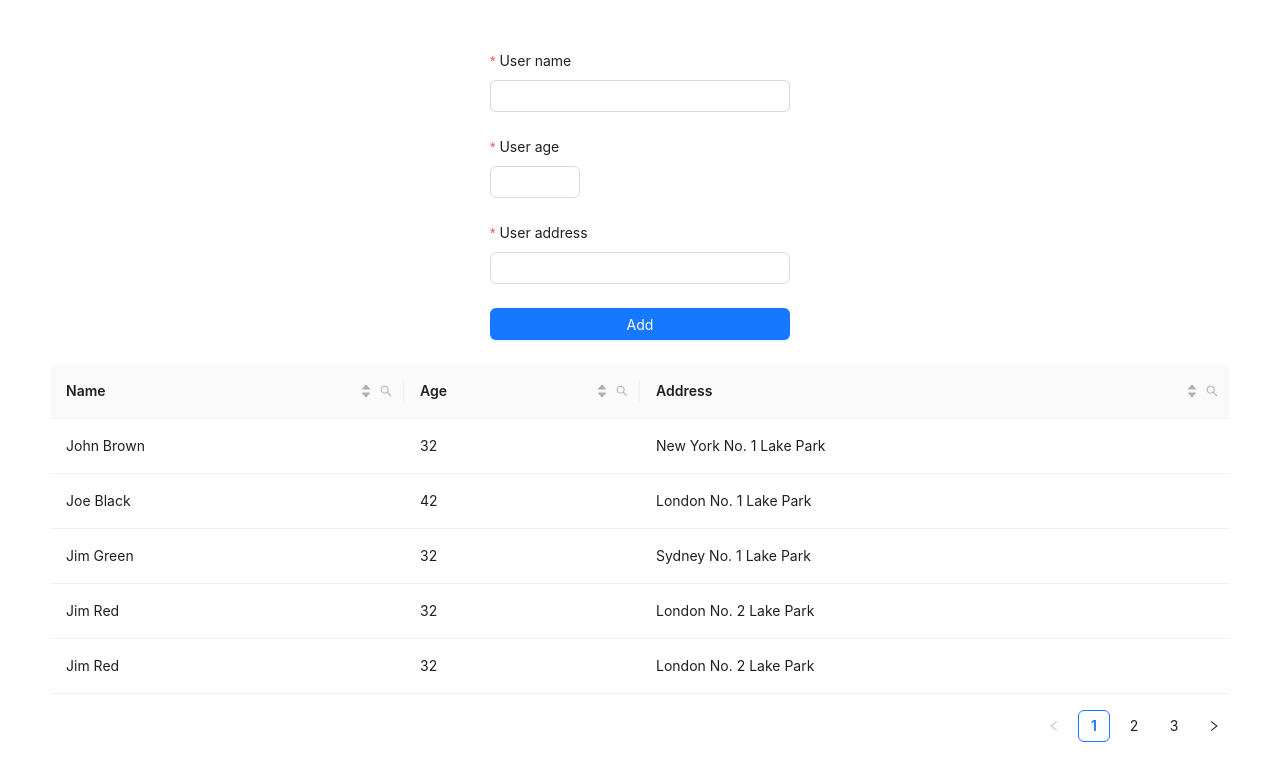
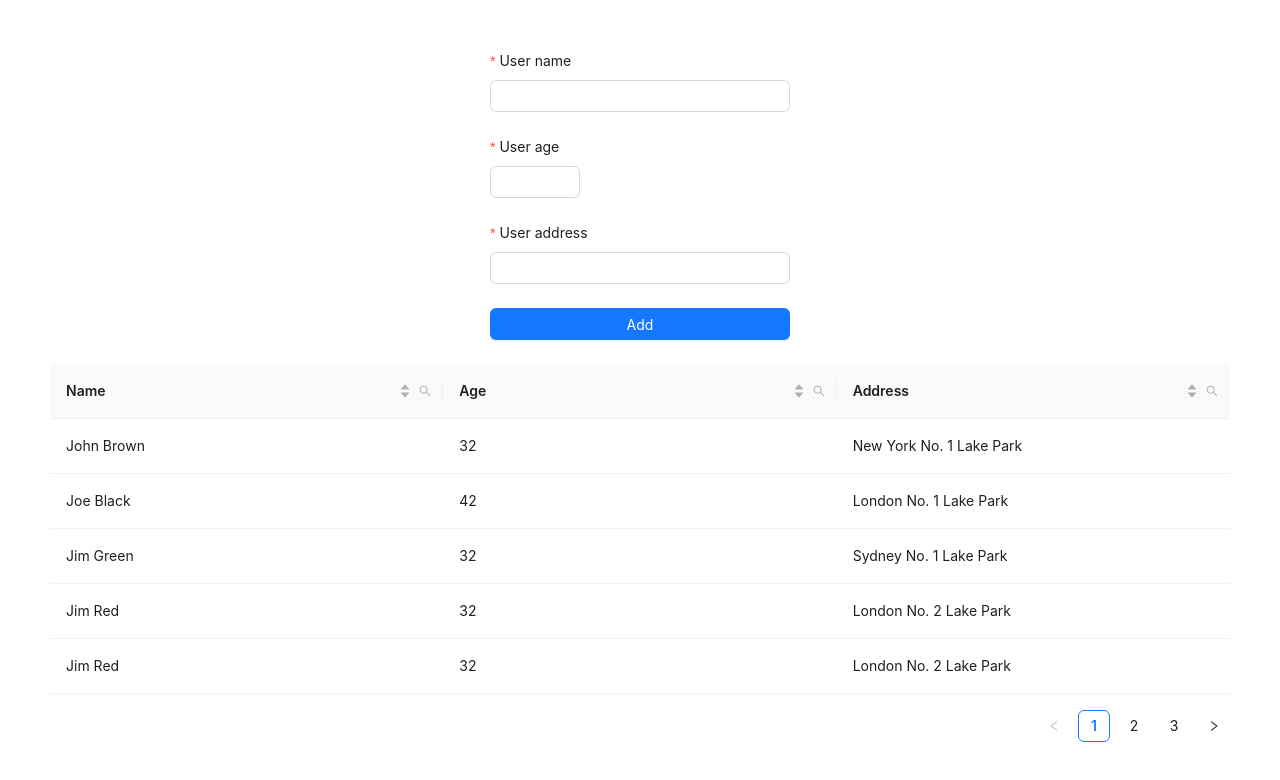
Before and after one commit to antonpatotski/UTest, a React (Create React App) app: page / in a window 1280 px wide. Shown: the top 780 px of the page. Built offline with nearby package versions, Linux system fonts and the light colour scheme.

Commit message:
Add resize

```diff
--- a/package.json
+++ b/package.json
@@ -15,6 +15,7 @@
     "react-resizable": "^3.0.5",
     "react-router-dom": "^6.11.2",
     "react-scripts": "5.0.1",
+    "resizable-antd-table": "^1.0.1",
     "sass": "^1.62.1",
     "web-vitals": "^2.1.4"
   },
--- /dev/null
+++ b/src/pages/landing/table/resizableTitle.js
@@ -0,0 +1,23 @@
+import { Resizable } from 'react-resizable';
+export const ResizableTitle = (props) => {
+  const { onResize, width, ...restProps } = props;
+  if (!width) {
+    return <th {...restProps} />;
+  }
+  return (
+    <Resizable
+      width={width}
+      height={0}
+      handle={
+        <span
+          className="react-resizable-handle"
+          onClick={(e) => { e.stopPropagation() }}
+        />
+      }
+      onResize={onResize}
+      draggableOpts={{ enableUserSelectHack: false }}
+    >
+      <th {...restProps} />
+    </Resizable>
+  );
+};
--- a/src/pages/landing/table/table.js
+++ b/src/pages/landing/table/table.js
@@ -3,6 +3,9 @@ import Highlighter from "react-highlight-words";
 import { Button, Input, Space, Table } from "antd";
 import { SearchOutlined } from "@ant-design/icons";
 import { mockData as users } from "../../../constants/mockData";
+import { ResizableTitle } from "./resizableTitle";
+
+import './table.scss';
 
 export const UsersTable = () => {
   const [searchText, setSearchText] = useState("");
@@ -64,17 +67,15 @@ export const UsersTable = () => {
           autoEscape
           textToHighlight={text ? text.toString() : ""}
         />
-      ) : (
-        text
-      )
+      ) : ( text )
   });
 
-  const columns = [
+  const [columns, setColumns] = useState([
     {
       title: 'Name',
       dataIndex: 'name',
       key: 'name',
-      width: '30%',
+      width: 200,
       ...getColumnSearchProps('name'),
       sorter: (a, b) => a.address.length - b.address.length,
       sortDirections: ['descend', 'ascend'],
@@ -83,7 +84,7 @@ export const UsersTable = () => {
       title: 'Age',
       dataIndex: 'age',
       key: 'age',
-      width: '20%',
+      width: 200,
       ...getColumnSearchProps('age'),
       sorter: (a, b) => a.address.length - b.address.length,
       sortDirections: ['descend', 'ascend'],
@@ -92,11 +93,33 @@ export const UsersTable = () => {
       title: 'Address',
       dataIndex: 'address',
       key: 'address',
+      width: 200,
       ...getColumnSearchProps('address'),
       sorter: (a, b) => a.address.length - b.address.length,
       sortDirections: ['descend', 'ascend'],
     },
-  ];
+  ]);
 
-  return <Table columns={columns} dataSource={users} pagination={{ pageSize: 5}} />
+  const handleResize = (index) =>
+    (_, { size }) => {
+      const newColumns = [...columns];
+      newColumns[index] = { ...newColumns[index], width: size.width };
+      setColumns(newColumns);
+    };
+  const mergeColumns = columns.map((col, index) => ({
+    ...col,
+    onHeaderCell: (column) => ({
+      width: column.width,
+      onResize: handleResize(index),
+    }),
+  }));
+
+  return (
+    <Table
+      columns={mergeColumns}
+      components={{ header: { cell: ResizableTitle } }}
+      dataSource={users}
+      pagination={{ pageSize: 5}}
+    />
+  );
 }
--- a/src/pages/landing/table/table.scss
+++ b/src/pages/landing/table/table.scss
@@ -0,0 +1,14 @@
+.react-resizable {
+  position: relative;
+  background-clip: padding-box;
+}
+
+.react-resizable-handle {
+  position: absolute;
+  right: -5px;
+  bottom: 0;
+  z-index: 1;
+  width: 10px;
+  height: 100%;
+  cursor: col-resize;
+}
```
Also changed, not shown: 1 other file (tests, documents, lock files or other folders).
